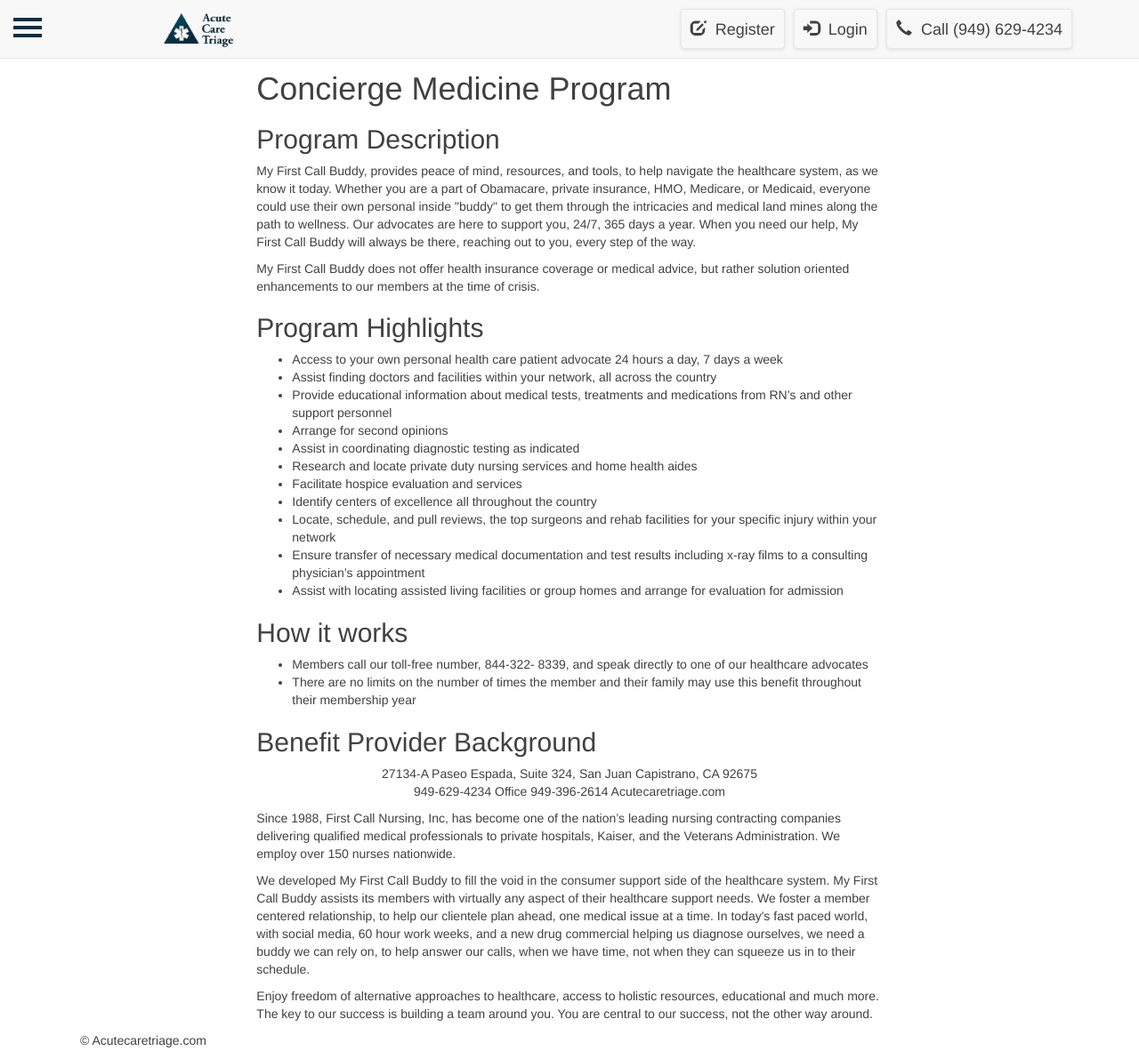
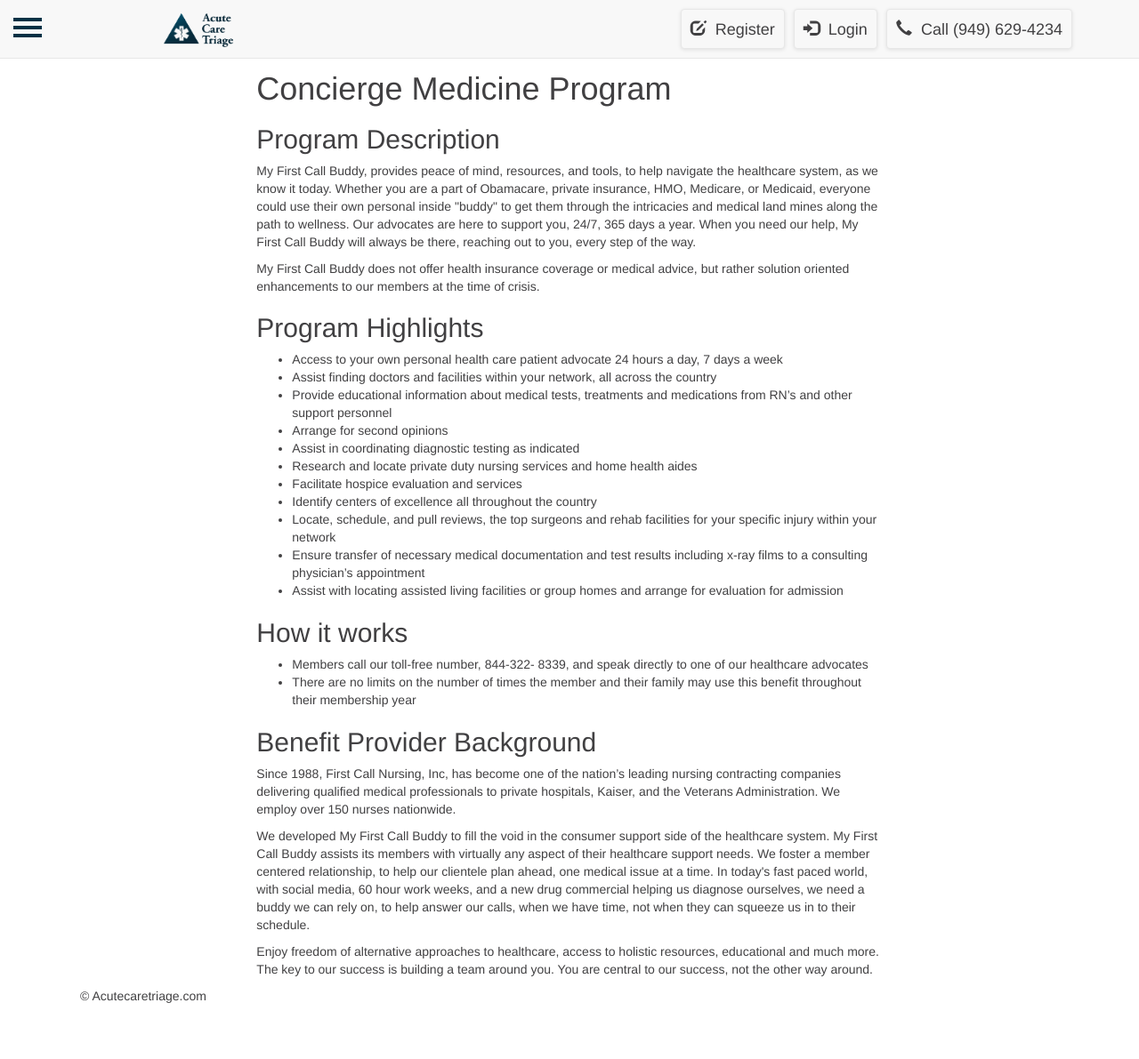
Before and after one commit to 1VirtualHealth/vhealthclinic.com, a Jekyll site: the page built from _posts/static/0100-03-08-concierge.html, in a window 1280 px wide and 1191 px high. Shown: the whole window at 89% size. Built offline with Jekyll 4.4.1, drawn with Linux system fonts in a browser that asks for light colours; nearby versions of some CDN libraries; Markdown is read by kramdown in place of the engine named in the settings.

Commit message:
Remove Address

```diff
--- a/_posts/static/0100-03-08-concierge.html
+++ b/_posts/static/0100-03-08-concierge.html
@@ -28,9 +28,6 @@
 <li>There are no limits on the number of times the member and their family may use this benefit throughout their membership year</li>
 </ul>
 <h2>Benefit Provider Background</h2>
-<p><center>27134-A Paseo Espada, Suite 324, San Juan Capistrano, CA 92675
-<br>949-629-4234 Office 949-396-2614 {{ site.name }}
-</center></p>
 <p>Since 1988, First Call Nursing, Inc, has become one of the nation’s leading nursing contracting companies delivering qualified medical professionals to private hospitals, Kaiser, and the Veterans Administration. We employ over 150 nurses nationwide.</p>
 <p>We developed My First Call Buddy to fill the void in the consumer support side of the healthcare system. My First Call Buddy assists its members with virtually any aspect of their healthcare support needs. We foster a member centered relationship, to help our clientele plan ahead, one medical issue at a time. In today&#39;s fast paced world, with social media, 60 hour work weeks, and a new drug commercial helping us diagnose ourselves, we need a buddy we can rely on, to help answer our calls, when we have time, not when they can squeeze us in to their schedule.</p>
 <p>Enjoy freedom of alternative approaches to healthcare, access to holistic resources, educational and much more. The key to our success is building a team around you. You are central to our success, not the other way around.<p>
```
